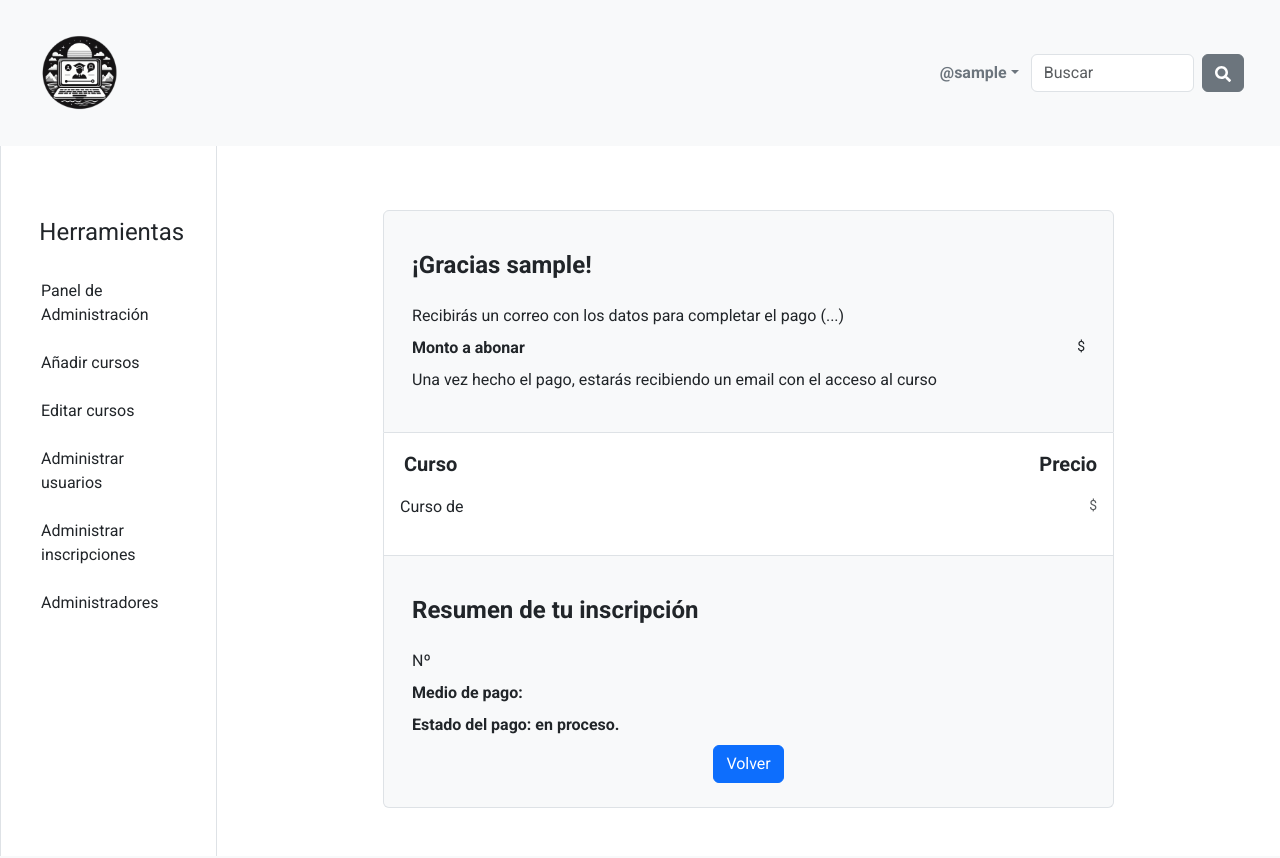
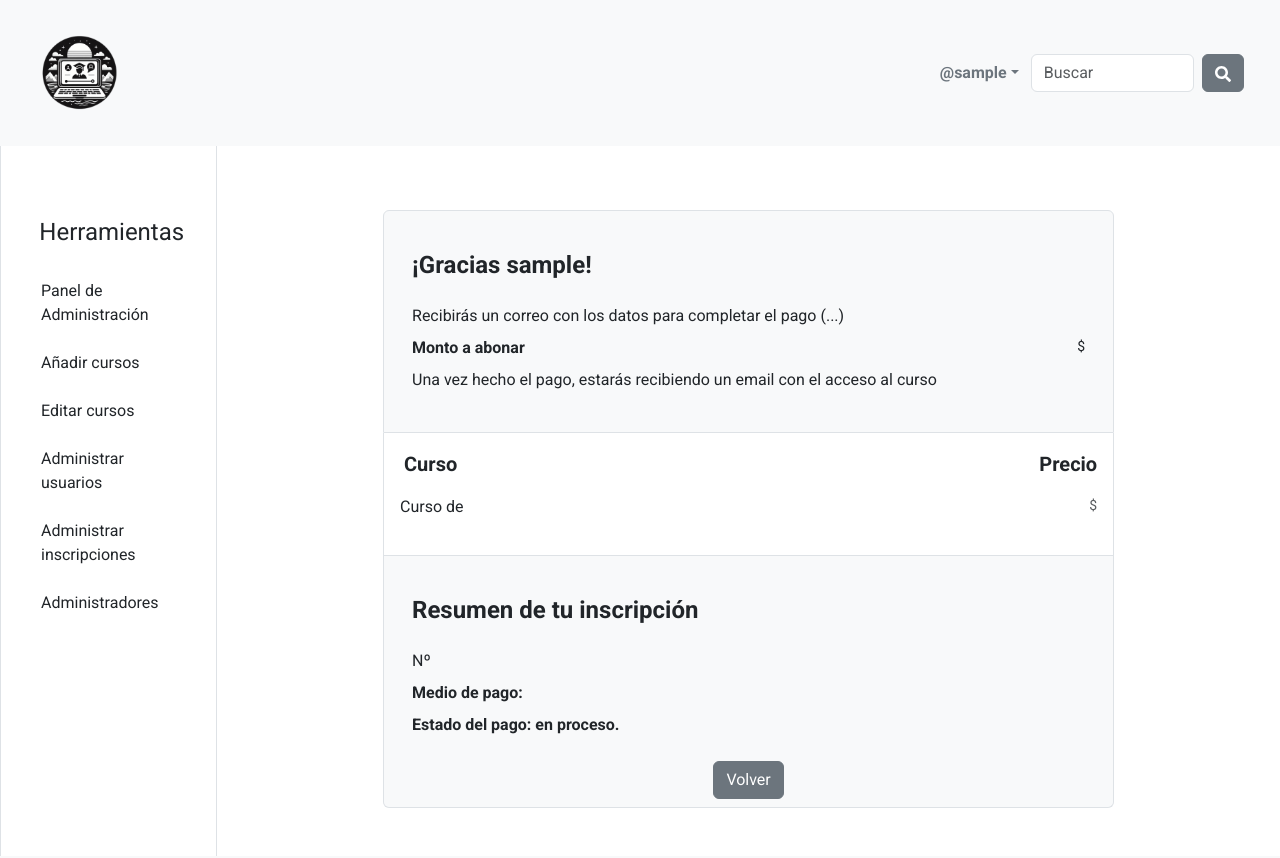
Before and after one commit to pablomos87/frontdeploy, a React (Create React App) app in the folder src/: page /courses/registration/confirmation in a window 1280 px wide. Shown: the top 858 px of the page. Built offline with nearby package versions, Linux system fonts and the light colour scheme; sample sign-in values are in the browser's storage; the HTML template or start-up script is replaced by a standard one.

Commit message:
commit 18 24

```diff
--- a/src/Components/ConfirmCourseRegistration.jsx
+++ b/src/Components/ConfirmCourseRegistration.jsx
@@ -48,10 +48,10 @@ const ConfirmCourseRegistration = () => {
             <p className="mb-2 fs-6 fw-bold">Medio de pago: {selectedPaymentMethod}</p>
             <p className="mb-2 fs-6 fw-bold">Estado del pago: en proceso.</p>
           </div>
-          <div className="d-flex justify-content-center align-content-center">
-            <Button as={Link} to="/home">Volver</Button>
+        </Container>
+        <div className="d-flex justify-content-center align-content-center">
+            <Button variant="secondary" as={Link} to="/home">Volver</Button>
           </div>
-        </Container>
       </ListGroup.Item>
     </ListGroup>
   );
```
